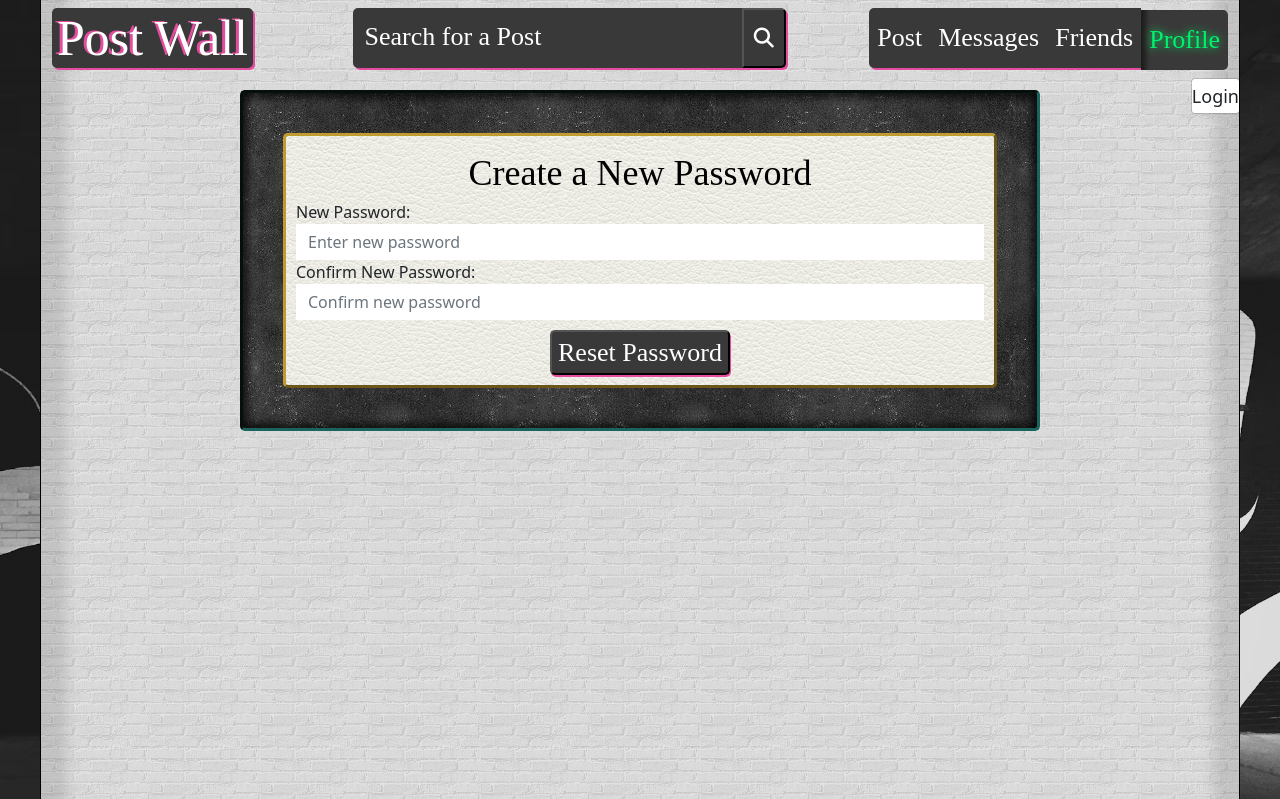
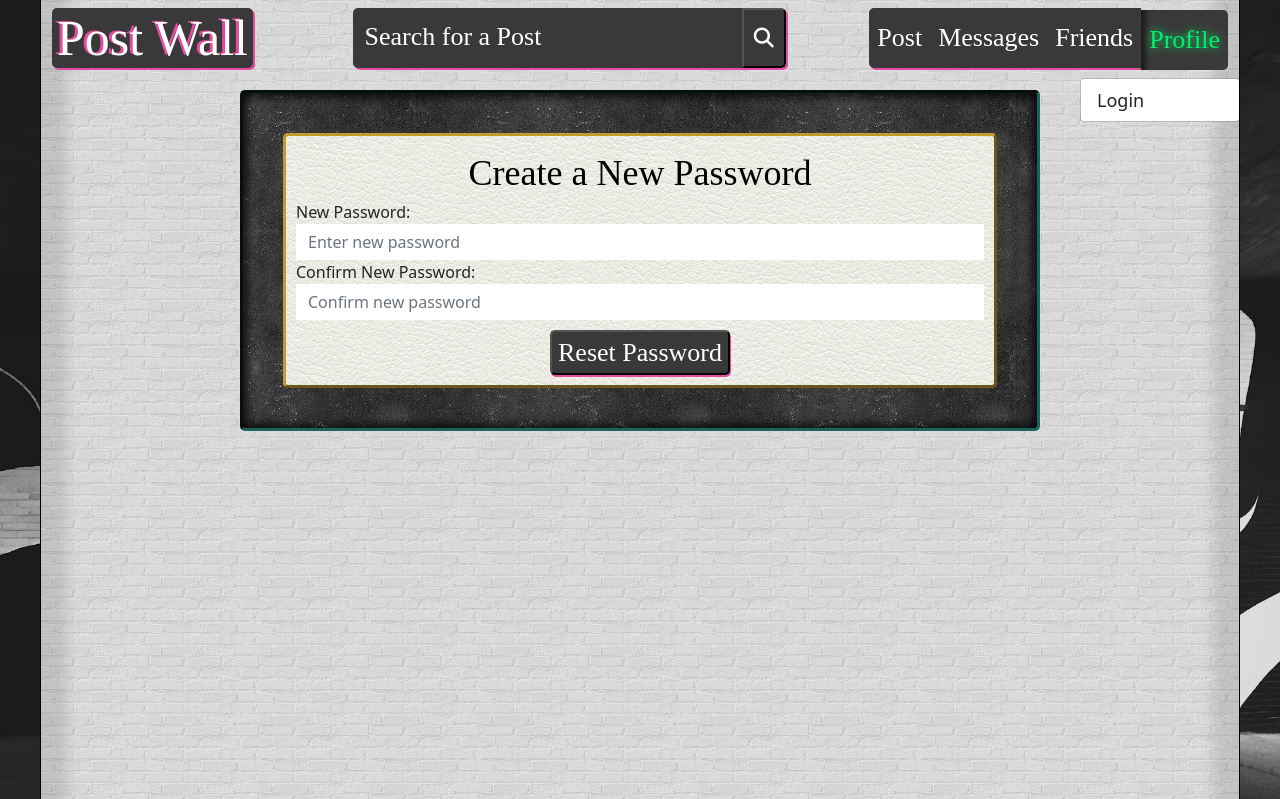
Before and after one commit to GlennJohansson85/postwall, a Django app: page /accounts/create_new_password/1/1/ in a window 1280 px wide, after a click on "Profile". Shown: the top 799 px of the page. Run offline with Django 5.2, Linux system fonts and the light colour scheme; some libraries are stand-ins or nearby versions; some web fonts are replaced.

Commit message:
Issue regarding position the dropdown menu exactly under the prodile-dropdown-item

```diff
--- a/static/css/navbar.css
+++ b/static/css/navbar.css
@@ -115,18 +115,9 @@
 	height: auto;
 }
 
-.dropdown-menu {
-	margin-top: 0;
-	position: absolute;
-	max-width: inherit;
-}
 
-.dropdown-item {
-	margin: 0px;
-	padding: 0px;
-	text-align: center;
 
-}
+
 
 /* Styles for search content */
 .search-input {
@@ -494,11 +485,6 @@
 		object-fit: cover;
 	}
 
-	.dropdown-menu {
-		position: absolute !important;
-		min-width: auto !important;
-	}
-
 	.dropdown-item {
 		font-size: 18px;
 		line-height: 18px;
--- a/templates/navbar.html
+++ b/templates/navbar.html
@@ -45,7 +45,6 @@
 
 				<!-- Nav Links -->
 				<ul class="navbar-nav ms-auto">
-
 					<!-- Post Link -->
 					<li class="nav-item">
 						<a class="nav-link {% if request.resolver_match.url_name == '/post/' %} active {% endif %}"
```
Also changed, not shown: db.sqlite3, docs/README.md.
